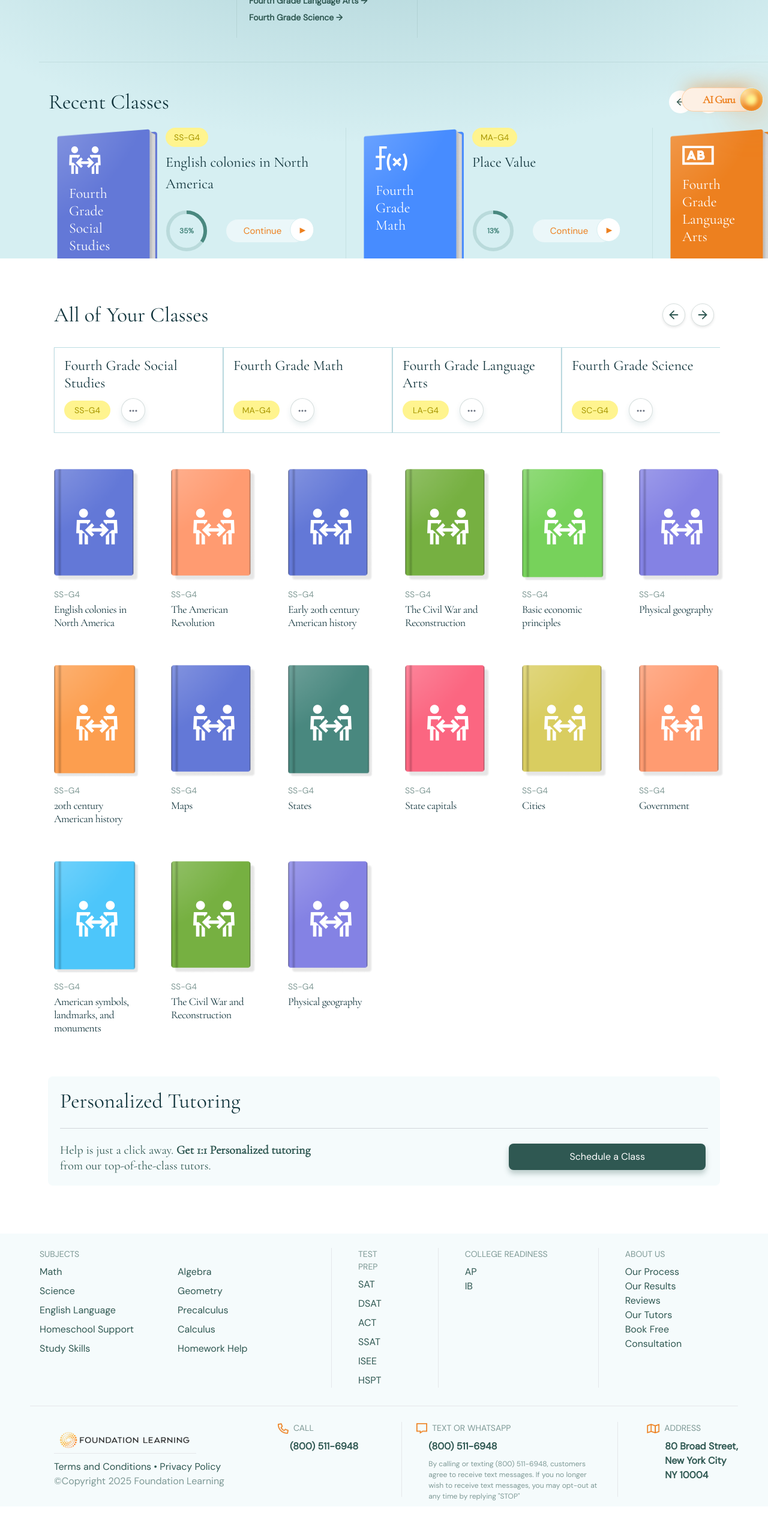
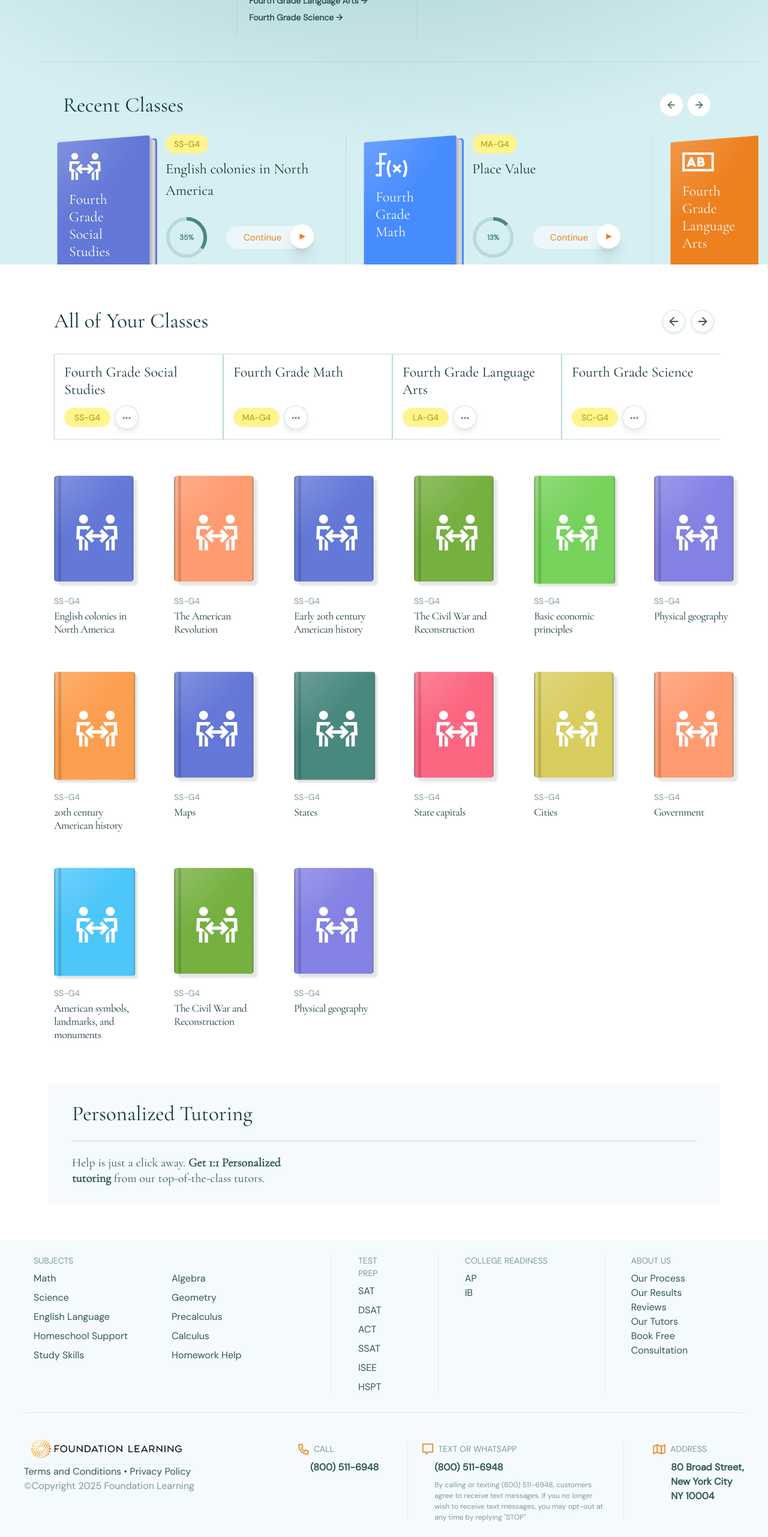
Before and after one commit to pulakkar333/Foundation_learning, a Next.js app: page / in a window 1280 px wide. Shown: the part 234-2797 px from the top of the page at 60% size. Before the commit the page ends 2746 px from the top, so only its background shows below. Built offline with nearby package versions, Linux system fonts and the light colour scheme.

Commit message:
feedbacks

```diff
--- a/src/app/globals.css
+++ b/src/app/globals.css
@@ -41,7 +41,6 @@ body {
   justify-content: space-between;
   align-items: center;
   padding: 8px 10px;
-  margin-top: 60px;
 }
 
 .all-classes-main-title {
@@ -134,7 +133,6 @@ body {
   height: 32px;
   border-radius: 9999px;
   background-color: #FFF48F;
-  margin-right: 8px;
   font-family: "DM Sans", sans-serif;
   align-items: center;
   justify-content: center;
@@ -244,6 +242,7 @@ body {
   letter-spacing: -0.54px;
   text-overflow: ellipsis;
   margin-top:5px;
+  font-family: "Cormorant Garamond", serif;
 }
 
 /* -------------- End BookGrid.css */
--- a/src/app/page.tsx
+++ b/src/app/page.tsx
@@ -2,6 +2,7 @@ import Head from "next/head";
 import Navigation from "../components/navigiation";
 import HeroSection from "../components/heroSection";
 import AllClasses from "../components/allClasses";
+import BookGrid from "../components/bookGrid";
 import PersonalizedTutoring from "../components/personalizedTutoring";
 import Footer from "../components/footer";
 
@@ -19,7 +20,8 @@ export default function Page() {
         <HeroSection />
         <AllClasses />
       </main>
-      <main className="px-4 mt-[40px] rounded ssm:px-[10px] md:px-[40px] xl:px-[80px] xl:mt-[60px] md:mb-[60px] xl:mb-[60px]">
+      <BookGrid />
+      <main className="md:px-[42px] md:py-[60px] xl:px-[80px] xl:py-[60px]">
         <PersonalizedTutoring />
       </main>
       <Footer />
@@ -30,7 +32,7 @@ export default function Page() {
           marginRight: "20px",
         }}
       >
-        <button
+        {/* <button
           className="relative flex items-center justify-center w-[124px] h-[40px] flex-shrink-0 rounded-[100px] border border-[#FFCFA4] bg-[#FDF0E4] text-sm font-medium"
           style={{
             boxShadow: "0px -10px 30px -10px rgba(237, 128, 31, 0.70)",
@@ -73,7 +75,7 @@ export default function Page() {
               }}
             ></span>
           </span>
-        </button>
+        </button> */}
       </div>
     </div>
   );
--- a/src/components/allClasses.tsx
+++ b/src/components/allClasses.tsx
@@ -22,7 +22,7 @@ const ClassCard: React.FC<ClassCardProps> = ({
       }`}
     >
       <h3 className="all-classes-title">{title}</h3>
-      <div className="flex items-center mt-2 w-full gap-[10px]">
+      <div className="flex items-center mt-[10px] w-full gap-[7px]">
         <span className="all-classes-code">{code}</span>
         <button className="all-classes-button">•••</button>
       </div>
@@ -125,7 +125,7 @@ const AllClasses: React.FC = () => {
 
   return (
     <div
-      className="relative w-full xl:px-[80px] md:px-[40px] lg:px-[40px] sm:px-[40px]"
+      className="relative w-full md:px-[40px] md:mt-[60px] xl:mt-[60px] xl:px-[80px]"
       style={{ fontFamily: "Cormorant Garamond, serif" }}
     >
       <div className="all-classes-header ssm:hidden xl:flex md:flex items-center justify-between">
@@ -155,9 +155,9 @@ const AllClasses: React.FC = () => {
         ))}
       </div>
 
-      <div className="xl:mt-[50px] md:mt-[50px]">
+      {/* <div className="">
         <BookGrid />
-      </div>
+      </div> */}
     </div>
   );
 };
--- a/src/components/bookGrid.tsx
+++ b/src/components/bookGrid.tsx
@@ -96,10 +96,10 @@ const books = [
 
 const BookGrid = () => {
   return (
-    <div className="book-grid grid-cols-3 ssm:px-[5px] md:px-[0px] ssm:mt-[10px] ssm:grid-cols-3 md:grid-cols-5 xl:grid-cols-6 xl:gap-x-[50px] md:gap-x-[50px] ssm:gap-x-[10px] xl:gap-y-[40px] md:gap-y-[40px] xl:pl-[0px] md:pl-[0px] md:pr-[40px] xl:pr-[0px] lg:pl-[0px] sm:pl-[0px] 2xl:pl-[0px]">
+    <div className="book-grid ssm:grid-cols-3 md:grid-cols-5 md:px-[40px] md:mt-[50px] xl:grid-cols-6 xl:pl-[80px] xl:mt-[50px] xl:gap-[40px]">
       {books.map((book, index) => (
         <div key={index} className="book-card">
-          <div className="book-image-wrapper md:w-[121px] md:h-[161px] xl:w-[142px] xl:h-[190px] ssm:w-[95px] ssm:h-[127px] ">
+          <div className="book-image-wrapper md:w-[121px] md:h-[161px] xl:w-[142px] xl:h-[190px] ssm:w-[95px] ssm:h-[127px]">
             <Image
               width={142}
               height={190}
@@ -119,7 +119,7 @@ const BookGrid = () => {
           </div>
 
           <div className="book-info">
-            <p className="book-code ">{book.code}</p>
+            <p className="book-code">{book.code}</p>
             <p className="book-title md:w-auto md:h-auto">{book.title}</p>
           </div>
         </div>
--- a/src/components/footer.tsx
+++ b/src/components/footer.tsx
@@ -3,32 +3,29 @@ import Image from "next/image";
 export default function Footer() {
   return (
     <footer
-      className="bg-[#F5FBFC] text-gray-800 xl:px-[50px] xl:py-[0px] md:px-[50px] md:py-[25px] xl:w-auto"
+      className="bg-[#F5FBFC] text-gray-800 xl:w-auto md:px-[40px]"
       style={{ display: "flex", flexDirection: "column", alignItems: "center" }}
     >
-      <div className="container md:flex md:flex-row xl:text-[12px] xl:space-x-[20px] xl:justify-center xl:border-b xl:pb-[30px] md:pb-[30px]">
-        {/* Subjects Section */}
+      <div className="container md:flex md:flex-row xl:text-[12px] xl:space-x-[25px] xl:justify-center xl:border-b xl:pb-[30px] md:pb-[30px]">
         <div className="ssm:mt-[24px] xl:mt-[24px] ssm:pl-[16px]">
           <h3 className="font-normal text-left uppercase text-[14px] font-dm text-[rgba(47,88,82,0.60)] mb-[7px]">
             SUBJECTS
           </h3>
           <div className="flex flex-row items-start xl:gap-x-[10px] md:flex-col xl:flex-row md:gap-y-4 xl:w-auto ssm:gap-x-[40px]">
-            {/* First UL */}
             <ul className="text-[#2F5852] text-[16px] font-dm-sans leading-normal xl:w-[220px] xl:h-[145px] space-y-2 md:w-full">
-              <li className="whitespace-nowrap">Math</li>
-              <li className="whitespace-nowrap">Science</li>
-              <li className="whitespace-nowrap">English Language</li>
-              <li className="whitespace-nowrap">Homeschool Support</li>
-              <li className="whitespace-nowrap">Study Skills</li>
+              <li className="">Math</li>
+              <li className="">Science</li>
+              <li className="">English Language</li>
+              <li className="">Homeschool Support</li>
+              <li className="">Study Skills</li>
             </ul>
 
-            {/* Second UL */}
-            <ul className="text-[#2F5852] xl:text-[16px] font-dm leading-normal xl:w-[200px] xl:h-[145px] space-y-2 md:w-full">
-              <li className="whitespace-nowrap">Algebra</li>
-              <li className="whitespace-nowrap">Geometry</li>
-              <li className="whitespace-nowrap">Precalculus</li>
-              <li className="whitespace-nowrap">Calculus</li>
-              <li className="whitespace-nowrap">Homework Help</li>
+            <ul className="text-[#2F5852] xl:text-[16px] font-dm xl:w-[200px] xl:h-[145px] space-y-2 md:w-full">
+              <li className="">Algebra</li>
+              <li className="">Geometry</li>
+              <li className="">Precalculus</li>
+              <li className="">Calculus</li>
+              <li className="">Homework Help</li>
             </ul>
           </div>
         </div>
@@ -79,45 +76,30 @@ export default function Footer() {
       <div className="xl:mt-[10px] md:mt-[0px] xl:mb-[0px] md:mb-[0px]"></div>
       {/* Footer Bottom Section */}
 
-      <div className="container mx-auto grid gap-6 md:grid-cols-2 xl:grid-cols-4">
-        <div className="order-2 ssm:order-2 md:order-2 xl:order-1 flex ssm:flex-col xl:flex-col md:flex-row items-center md:items-start md:gap-[50px] lg:gap-[100px] xl:gap-0 xl:border-0 ssm:ml-10 ssm:border-t md:border-t-0">
+      <div className="container mx-auto grid gap-6 md:grid-cols-2 xl:grid-cols-4 py-[24px]">
+        <div className="order-2 ssm:order-2 md:order-2 xl:order-1 flex ssm:flex-col xl:flex-col md:flex-row md:items-start">
+          {/* Logo Image */}
           <Image
-            className="xl:border-b ssm:mr-10 mt-[24px]"
+            className="xl:border-b ssm:mr-10"
             src="/logo/logo.png"
             alt="Foundation Learning"
             width={276.818}
             height={35}
           />
-          <div className="mt-[10px] flex flex-col md:flex-col ssm:flex md:border-l xl:border-l-0">
+
+          {/* Child Div with Middle Border */}
+          <div className="flex flex-col md:flex-col ssm:flex md:border-l md:pl-[60px] xl:border-0 xl:pl-0">
             <p className="text-[#2F5852] text-[16px] font-dm-sans md:whitespace-nowrap ssm:whitespace-nowrap">
               Terms and Conditions &bull; Privacy Policy
             </p>
-            <p className="mt-[10px] md:mt-0 text-[rgba(47,88,82,0.60)] text-[16px] font-dm-sans md:whitespace-nowrap ssm:whitespace-nowrap">
+            <p className="md:mt-0 text-[rgba(47,88,82,0.60)] text-[16px] font-dm-sans md:whitespace-nowrap ssm:whitespace-nowrap">
               &copy;Copyright {new Date().getFullYear()} Foundation Learning
             </p>
           </div>
         </div>
 
-        <div className="order-1 ssm:order-1 md:order-1 xl:order-2 flex justify-end space-x-12 col-span-3 md:border-b md:border-t xl:border-b-0 xl:border-t-0 md:py-4" >
-          {/* <div className="  items-start xl:space-x-4 md:space-x-4 md:whitespace-nowrap ssm:hidden xl:block md:block">
-            <Image
-              src="/logo/phone.png"
-              alt="Foundation Learning"
-              width={18}
-              height={18}
-              className=""
-            />
-            <div className="">
-              <h3 className="text-[14px] text-[rgba(47,88,82,0.60)] uppercase font-dm-sans">
-                CALL
-              </h3>
-              <p className="text-[#2F5852] font-dm-sans text-[16px] font-bold">
-                (800) 511-6948
-              </p>
-            </div>
-          </div> */}
-
-          <div className=" space-y-2 px-6 ssm:hidden xl:block md:block md:whitespace-nowrap">
+        <div className="order-1 ssm:order-1 md:order-1 xl:order-2 flex justify-end space-x-12 col-span-3 md:border-b md:border-t xl:border-b-0 xl:border-t-0 md:py-4">
+          <div className=" space-y-2 ssm:hidden xl:block md:block">
             <div className="flex items-center space-x-2">
               <Image
                 src="/logo/phone.png"
@@ -129,12 +111,12 @@ export default function Footer() {
                 CALL
               </h3>
             </div>
-            <p className="text-[#2F5852] font-dm-sans text-[16px] font-bold ml-[20px]">
+            <p className="text-[#2F5852] font-dm-sans text-[16px] font-bold ml-[20px] md:whitespace-nowrap">
               (800) 511-6948
             </p>
           </div>
 
-          <div className=" space-y-2 border-r border-l px-6 ssm:hidden xl:block md:block">
+          <div className="space-y-2 border-l border-r px-[24px] ssm:hidden xl:block md:block md:border-0 xl:border-l xl:border-r">
             <div className="flex items-center space-x-2">
               <Image
                 src="/logo/message.png"
@@ -149,7 +131,7 @@ export default function Footer() {
             <p className="text-[#2F5852] font-dm-sans text-[16px] font-bold ml-[20px]">
               (800) 511-6948
             </p>
-            <p className="text-[rgba(47,88,82,0.60)] text-[12px] font-dm-sans ml-[20px] xl:w-[291px] xl:h-[64px]">
+            <p className="text-[rgba(47,88,82,0.60)] text-[12px] font-dm-sans ml-[20px] md:w-[264px] md:h-[64px] xl:w-[291px] xl:h-[64px]">
               By calling or texting (800) 511-6948, customers agree to receive
               text messages. If you no longer wish to receive text messages, you
               may opt-out at any time by replying &quot;STOP&quot;
--- a/src/components/heroSection.tsx
+++ b/src/components/heroSection.tsx
@@ -44,13 +44,13 @@ const classes = [
 export default function HeroSection() {
   return (
     <div
-      className="w-full flex flex-col pl-[65px]"
+      className="w-full flex flex-col ssm:px-[16px] md:pl-[40px] xl:pl-[65px]"
       style={{
         background:
           "radial-gradient(71.27% 71.27% at 50% 0%, rgba(115, 169, 175, 0.50) 0%, rgba(172, 235, 243, 0.00) 100%), #D6EFF2",
       }}
     >
-      <div className="ssm:mt-[150px] md:mt-[150px] xl:mt-[100px]">
+      <div className="ssm:mt-[150px] md:mt-[150px] xl:mt-[100px] ">
         <div className="flex flex-col md:flex-row xl:justify-between border-l border-[#2F58521A] sm:border-[#2F58521A] md:border-none lg:border-none">
           <h1 className="xl:text-[50px] md:text-[50px] ssm:text-[40px] text-[#12353D] font-cormorant xl:font-[500] md:font-[500] ssm:font-[500] leading-normal ssm:px-[16px] whitespace-nowrap">
             Hello <em className="italic xl:font-[400]">Emma</em>,<br /> Welcome
@@ -58,7 +58,7 @@ export default function HeroSection() {
           </h1>
 
           <div className="w-auto xl:border-l md:border-l lg:border-l md:pl-[20px] md:pr-[20px] md:mt-0 py-4 order-2 md:order-1 border-[#2F58521A] ssm:border-t ssm:border-b md:border-0 xl:border-0 ssm:px-[16px]">
-            <div className="border-[#2F58521A] pb-2 flex xl:space-x-[80px] md:space-x-[20px] ssm:space-x-[100px] w-full lg:w-[250px] xl:border-b md:border-b ">
+            <div className="border-[#2F58521A] pb-2 flex xl:space-x-[80px] md:space-x-[20px] ssm:space-x-[120px] w-full lg:w-[250px] xl:border-b md:border-b ">
               <button className="px-3 py-2 bg-white text-[#2F5852] rounded-full text-sm font-medium">
                 Classes
               </button>
@@ -76,12 +76,12 @@ export default function HeroSection() {
             </ul>
           </div>
 
-          <div className="w-full md:w-1/6 xl:w-1/3 md:border-l border-[#2F58521A] md:pl-[20px] py-4 order-3 md:order-2 xl:mr-[300px] xl:ml-[10px] ssm:px-[16px] ssm:order-1 ssm:border-t md:border-t-0 md:ml-0 md:mr-0 relative md:overflow-hidden xl:overflow-visible">
+          <div className="w-full xl:w-1/3 md:border-l border-[#2F58521A] md:pl-[20px] py-4 order-3 md:order-2 xl:mr-[300px] xl:ml-[10px] ssm:px-[16px] ssm:order-1 ssm:border-t md:border-t-0 md:ml-0 md:mr-0 relative md:overflow-hidden xl:overflow-visible">
             <button className="px-3 py-2 bg-white text-[#2F5852] rounded-full text-sm font-normal">
               Overview
             </button>
-            <ul className="mt-4 space-y-2 text-[#2F5852] text-[16px] font-medium md:flex md:space-y-0 md:space-x-4 md:overflow-x-auto md:no-scrollbar md:flex-col">
-              <li className="flex items-center md:whitespace-nowrap xl:pl-4 md:pl-4">
+            <ul className="mt-4 space-y-2 text-[#2F5852] text-[16px] font-medium md:flex md:space-y-0 md:flex-col">
+              <li className="flex items-center md:whitespace-nowrap">
                 <i className="fa-solid fa-circle-check text-[#2F5852] opacity-40 mr-2 text-[9px]"></i>
                 1:1 Tutoring Class
               </li>
@@ -91,8 +91,11 @@ export default function HeroSection() {
               </li>
             </ul>
 
-            <div className="absolute inset-y-0 right-0 w-20 bg-gradient-to-l from-[] to-transparent pointer-events-none hidden md:block"></div>
+            {/* Updated gradient fade effect with xl:hidden */}
+            <div className="absolute inset-y-0 right-0 w-20 bg-gradient-to-l from-[#D6EFF2] to-transparent pointer-events-none ssm:hidden xl:hidden md:block"></div>
           </div>
+
+          <hr className="mt-[40px] border-t-[1px] border-[#2F58521A] hidden xl:block lg:block md:block lg:border-t" />
         </div>
 
         <hr className="mt-[40px] border-t-[1px] border-[#2F58521A] hidden xl:block lg:block md:block lg:border-t" />
--- a/src/components/personalizedTutoring.tsx
+++ b/src/components/personalizedTutoring.tsx
@@ -3,8 +3,8 @@ import React from "react";
 const PersonalizedTutoring: React.FC = () => {
   return (
     <div
-      style={{ padding: "20px", width: "auto", height: "auto",marginBottom:"20px" }}
-      className="bg-[#F5FBFC] px-6  rounded-lg font-cormorant"
+      style={{ padding: "30px 40px", width: "auto", height: "auto" }}
+      className="bg-[#F5FBFC] rounded-lg font-cormorant"
     >
       <h2
         style={{
@@ -15,14 +15,14 @@ const PersonalizedTutoring: React.FC = () => {
           fontWeight: 500,
           lineHeight: "normal",
         }}
-        className="ssm:whitespace-nowrap ssm:mr-[50px]"
+        className="ssm:whitespace-nowrap"
       >
         Personalized Tutoring
       </h2>
 
       <hr className="mt-6 border-t border-gray-300 w-full" />
 
-      <div className="xl:flex xl:justify-between md:flex md:justify-between md:w-100% md:h-auto md:gap-[10px]">
+      <div className="flex xl:justify-between">
         <p
           style={{
             marginTop: "23px",
@@ -33,7 +33,7 @@ const PersonalizedTutoring: React.FC = () => {
             fontWeight: 500,
             lineHeight: "130%",
           }}
-          className="text-base sm:text-lg md:text-xl lg:text-2xl"
+          className="text-lg md:text-xl lg:text-2xl"
         >
           Help is just a click away.{" "}
           <span
@@ -45,26 +45,30 @@ const PersonalizedTutoring: React.FC = () => {
               fontWeight: 700,
               lineHeight: "130%",
             }}
-            className="font-bold"
           >
-            Get 1:1 Personalized tutoring
-          </span>
-          <br /> from our top-of-the-class tutors.
+            Get 1:1 Personalized
+            <span className="hidden xl:inline">
+              <br />
+            </span>
+            tutoring
+          </span>{" "}
+          from our top-of-the-class tutors.
         </p>
-        <div className="xl:mt-[25px] md:mt-[25px] mt-5">
-          <button
-            className="flex justify-center xl:items-center text-white font-dm xl:w-auto md:w-auto sm:w-auto px-5 py-3 text-sm xl:text-base md:whitespace-nowrap ssm:whitespace-nowrap ml-4 w-full"
+
+        <div className="md:mt-[40px] xl:mt-[25px]">
+          {/* <button
+            className="flex justify-center xl:items-center text-white font-dm xl:w-[377px] xl:h-[42px] ml-[20px] md:w-auto sm:w-auto text-sm xl:text-base md:whitespace-nowrap ssm:whitespace-nowrap"
             style={{
-              padding: "10px 103px", // For larger screens
+              padding: "10px 103px",
               borderRadius: "8px",
               background: "#2F5852",
               boxShadow: "0px 6px 10px 0px rgba(47, 88, 82, 0.30)",
               gap: "10px",
-              maxWidth: "calc(100% - 20px)", // Ensures it doesn't overflow on small screens
+              maxWidth: "calc(100% - 20px)",
             }}
           >
             Schedule a Class
-          </button>
+          </button> */}
         </div>
       </div>
     </div>
--- a/src/components/slider.tsx
+++ b/src/components/slider.tsx
@@ -28,22 +28,15 @@ export default function Slider({ title, data, className }: SliderProps) {
 
   return (
     <div className="mt-[45px] w-full">
-      <div className="flex justify-between items-center ml-4">
-        <h2
-          className={`text-lg font-semibold ${className}`}
-          style={{
-            color: "#12353D",
-            fontFamily: '"Cormorant Garamond", serif',
-            fontSize: "35px",
-            fontStyle: "normal",
-            fontWeight: 500,
-            lineHeight: "normal",
-          }}
-        >
+      <div className="xl:flex xl:justify-between ssm:flex ssm:justify-between items-center xl:ml-[20px]">
+        <h2 className="ssm:text-[30px] md:ml-[20px] xl:text-[35px] text-[#12353D] font-cormorant ">
           {title}
         </h2>
 
-        <div style={{ paddingRight: "" }} className="flex gap-[8.837px] pr-[80px]">
+        <div
+          style={{ paddingRight: "" }}
+          className="flex gap-[8px] md:pr-[42px] xl:pr-[80px]"
+        >
           <button
             className="w-[38px] h-[38px] p-[10px] bg-[#FFF] rounded-full"
             onClick={prevSlide}
@@ -101,7 +94,7 @@ export default function Slider({ title, data, className }: SliderProps) {
                 ></div>
               )}
 
-              <div className="flex flex-col items-center ssm:flex-row px-[50px]">
+              <div className="flex flex-col items-center ssm:flex-row ssm:px-[15px] md:px-[40px] xl:px-[50px]">
                 <div className="relative">
                   {classItem.images.map((imgSrc, idx) => (
                     <Image
@@ -110,7 +103,7 @@ export default function Slider({ title, data, className }: SliderProps) {
                       alt={`Image ${idx + 1} - ${classItem.title}`}
                       width={161}
                       height={256}
-                      className={`absolute ${
+                      className={`absolute  ${
                         idx === 0
                           ? "relative top-[6px] right-[14px]"
                           : idx === 1
@@ -175,7 +168,7 @@ export default function Slider({ title, data, className }: SliderProps) {
                     </h3>
                   </div>
 
-                  <div className="flex items-center xl:space-x-[30px] md:space-x-[0px] ssm:space-x-[px] ssm:mt-[20px] xl:mt-0 md:mt-0 mb-[10px]">
+                  <div className="flex items-center xl:space-x-[30px] md:space-x-[48px] ssm:space-x-[px] ssm:mt-[20px] xl:mt-0 md:mt-0 mb-[10px]">
                     <div className="relative xl:w-[70px] xl:h-[70px] md:w-[70px] md:h-[70px] ssm:w-[70px] ssm:h-[70px]">
                       <svg className="w-full h-full" viewBox="0 0 36 36">
                         <circle
@@ -204,9 +197,11 @@ export default function Slider({ title, data, className }: SliderProps) {
                     </div>
 
                     <div className="relative">
-                      <button className="relative flex items-center justify-center xl:w-[135px] xl:h-[40px] md:w-[135px] md:h-[40px] ssm:w-[90px] ssm:h-[35px] flex-shrink-0 rounded-[100px] border border-[#D6EFF2] bg-[#EBF7F9] font-medium">
-                        <span className="text-[#ED801F] ssm:text-[12px] md:text-[15px] xl:text-[15px]  ssm:mr-3">Continue</span>
-                        <span className="absolute right-0 translate-x-1/3 bg-white rounded-full flex items-center justify-center border border-[#D6EFF2] xl:w-[40px] xl:h-[40px] xl:mb-[4px] ssm:mb-[4px] md:mb-[4px] ssm:w-[35px] ssm:h-[35px]">
+                      <button className="relative flex items-center justify-center ssm:w-[90px] ssm:h-[35px] md:w-[135px] md:h-[40px] xl:w-[135px] xl:h-[40px] flex-shrink-0 rounded-[100px] border border-[#D6EFF2] bg-[#EBF7F9] font-medium">
+                        <span className="text-[#ED801F] ssm:text-[12px] md:text-[15px] xl:text-[15px]  ssm:mr-3">
+                          Continue
+                        </span>
+                        <span className="absolute right-0 translate-x-1/3 bg-white rounded-full flex items-center justify-center border border-[#D6EFF2] xl:w-[42px] xl:h-[42px] md:w-[42px] md:h-[42px] xl:mb-[4px] ssm:mb-[4px] md:mb-[4px] ssm:w-[35px] ssm:h-[35px] shadow-xl">
                           <span className="text-[#ED801F] text-[18px] font-extrabold inline-block">
                             ▶
                           </span>
```
